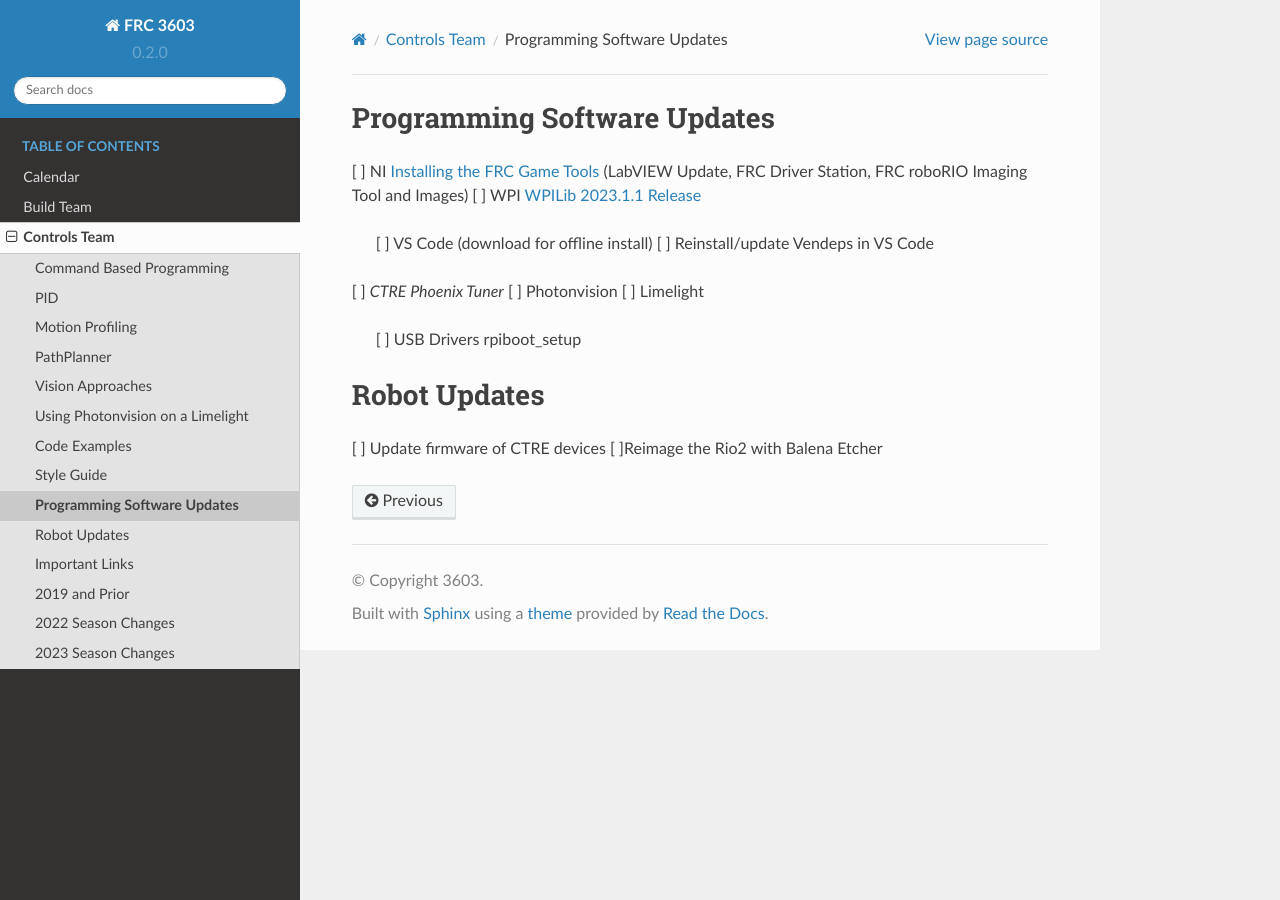
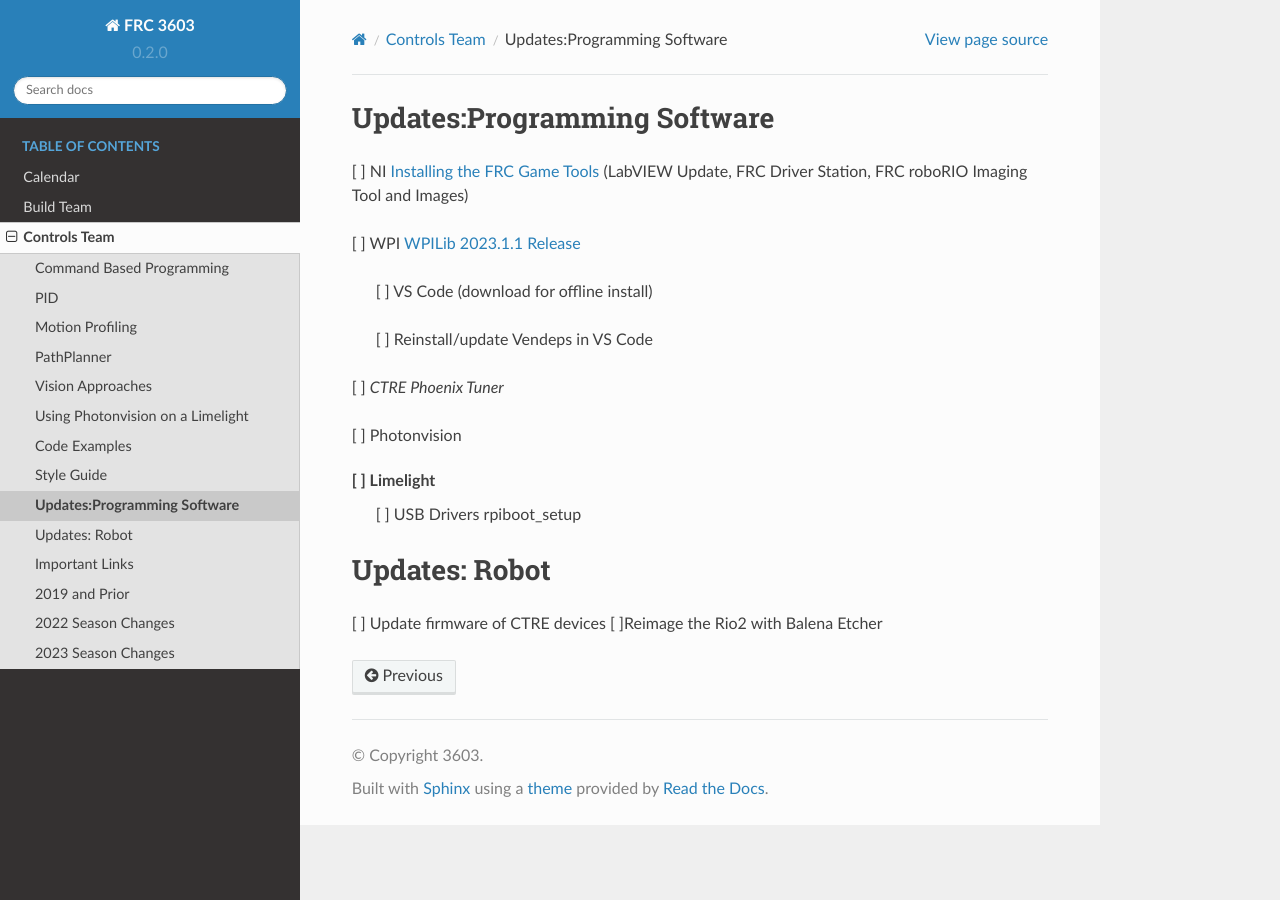
Before and after one commit to CyberCoyotes/3603-CodingHandbook, a Sphinx documentation site: the page built from docs/source/controls/software-updates.rst, in a window 1280 px wide. Built offline with Sphinx 7.4.7 and the Read the Docs theme 2.0.0, drawn with Linux system fonts in a browser that asks for light colours; part of the change alters nothing that is shown.

```diff
--- a/docs/source/controls/software-updates.rst
+++ b/docs/source/controls/software-updates.rst
@@ -1,15 +1,21 @@
-Programming Software Updates
+Updates:Programming Software
 ----
 [ ] NI `Installing the FRC Game Tools <https://www.ni.com/en-us/support/downloads/drivers/download.frc-game-tools.html#473762>`_ (LabVIEW Update, FRC Driver Station, FRC roboRIO Imaging Tool and Images)
+
 [ ] WPI `WPILib 2023.1.1 Release <https://github.com/wpilibsuite/allwpilib/releases/tag/v2023.1.1>`_
+
     [ ] VS Code (download for offline install)
+
     [ ] Reinstall/update Vendeps in VS Code
+
 [ ] `CTRE Phoenix Tuner`
+
 [ ] Photonvision
+
 [ ] Limelight
     [ ] USB Drivers rpiboot_setup
 
-Robot Updates
+Updates: Robot
 ----
 [ ] Update firmware of CTRE devices
 [ ]Reimage the Rio2 with Balena Etcher
```
